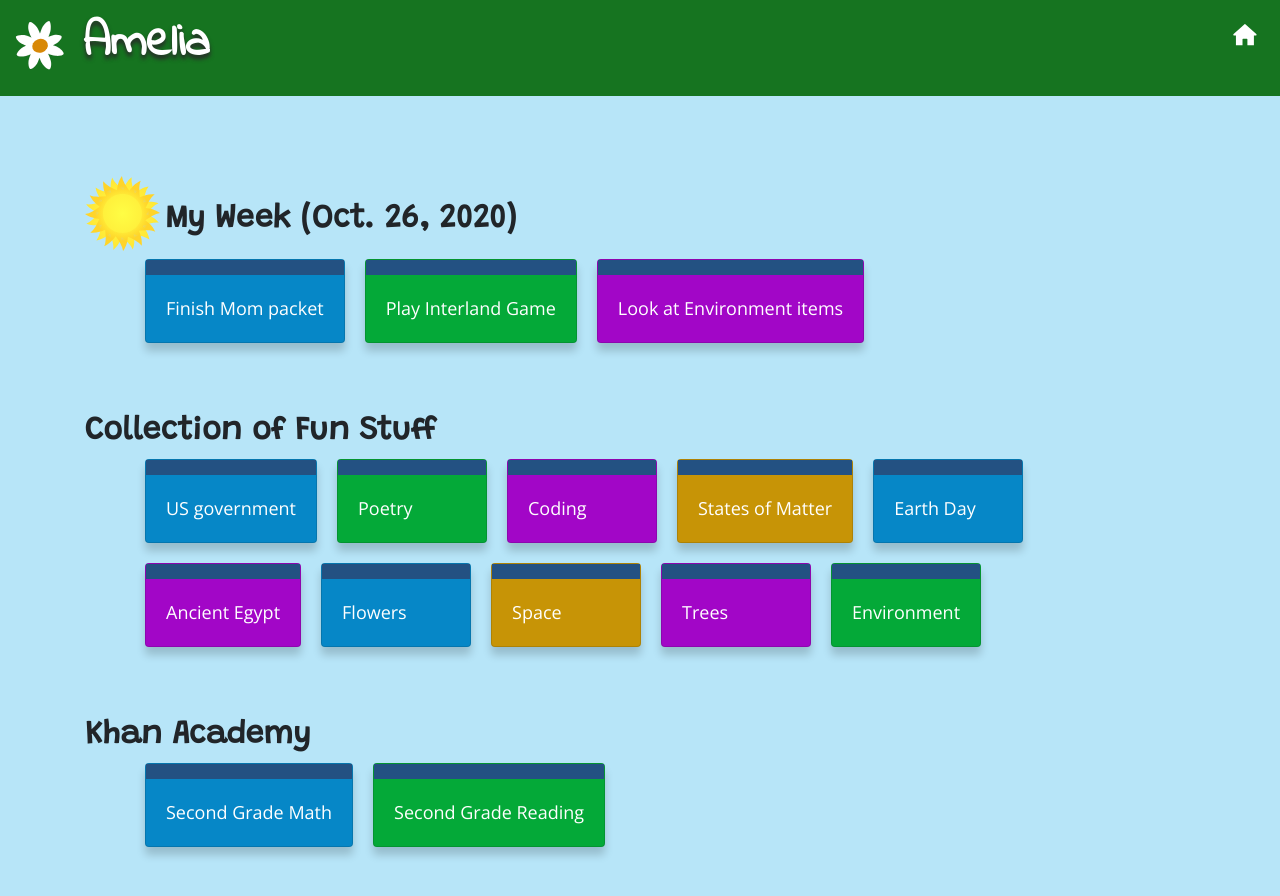
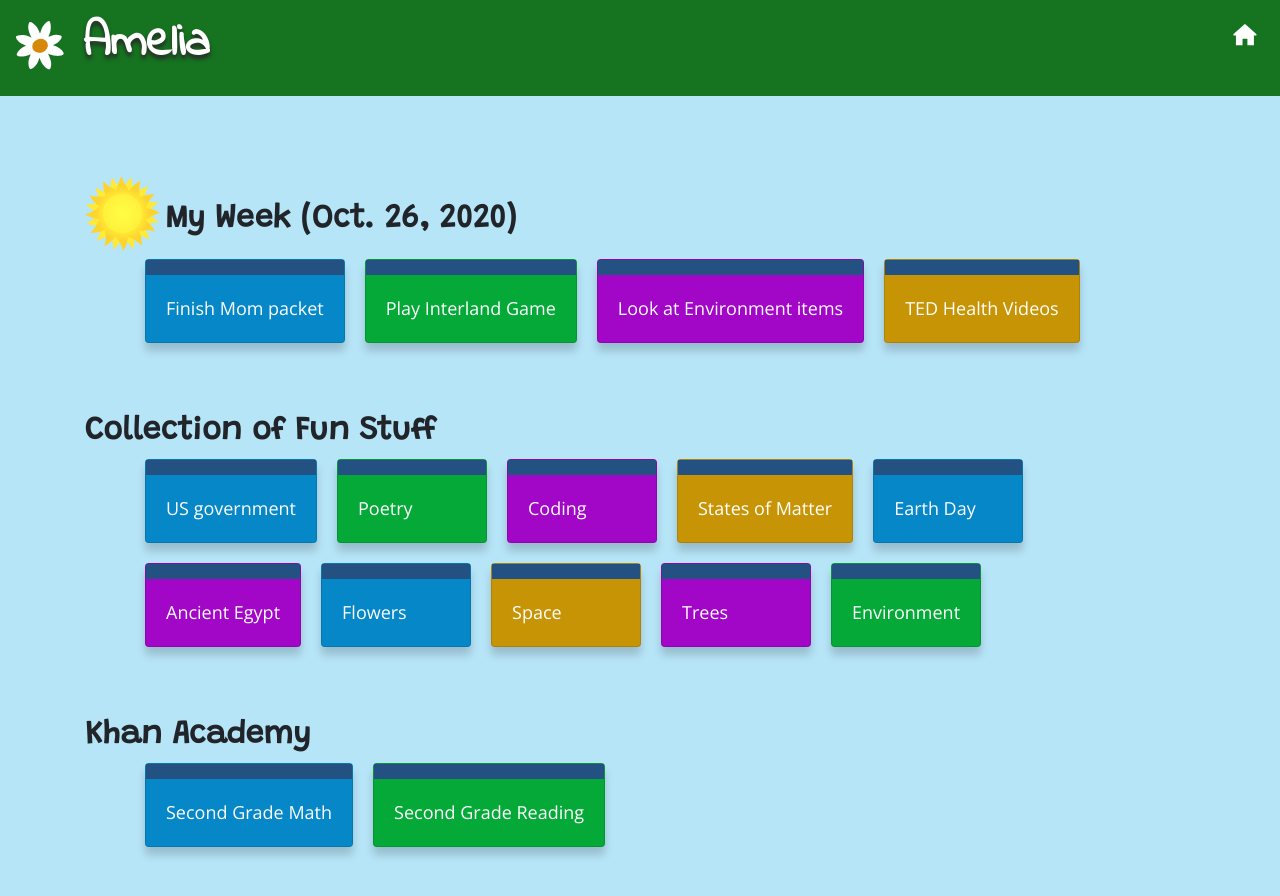
Before and after one commit to dobe0002/kids, a Jekyll site: the page built from Amelia.md, in a window 1280 px wide and 900 px high. Shown: the top 896 px of the window. Built offline with Jekyll 4.4.1, drawn with Linux system fonts in a browser that asks for light colours; our own code applies the rules of GitHub Pages for plain Markdown files.

Commit message:
Add Health videos

```diff
--- a/Amelia.md
+++ b/Amelia.md
@@ -5,6 +5,7 @@
 - [Finish Mom packet]()
 - [Play Interland Game](https://beinternetawesome.withgoogle.com/en_us/interland){:target="\_blank"}
 - [Look at Environment items](Topics/environment.md)
+- [TED Health Videos](https://ed.ted.com/lessons?student_level=1&category=health){:target="\_blank"}
 
 ## Collection of Fun Stuff
 
```
